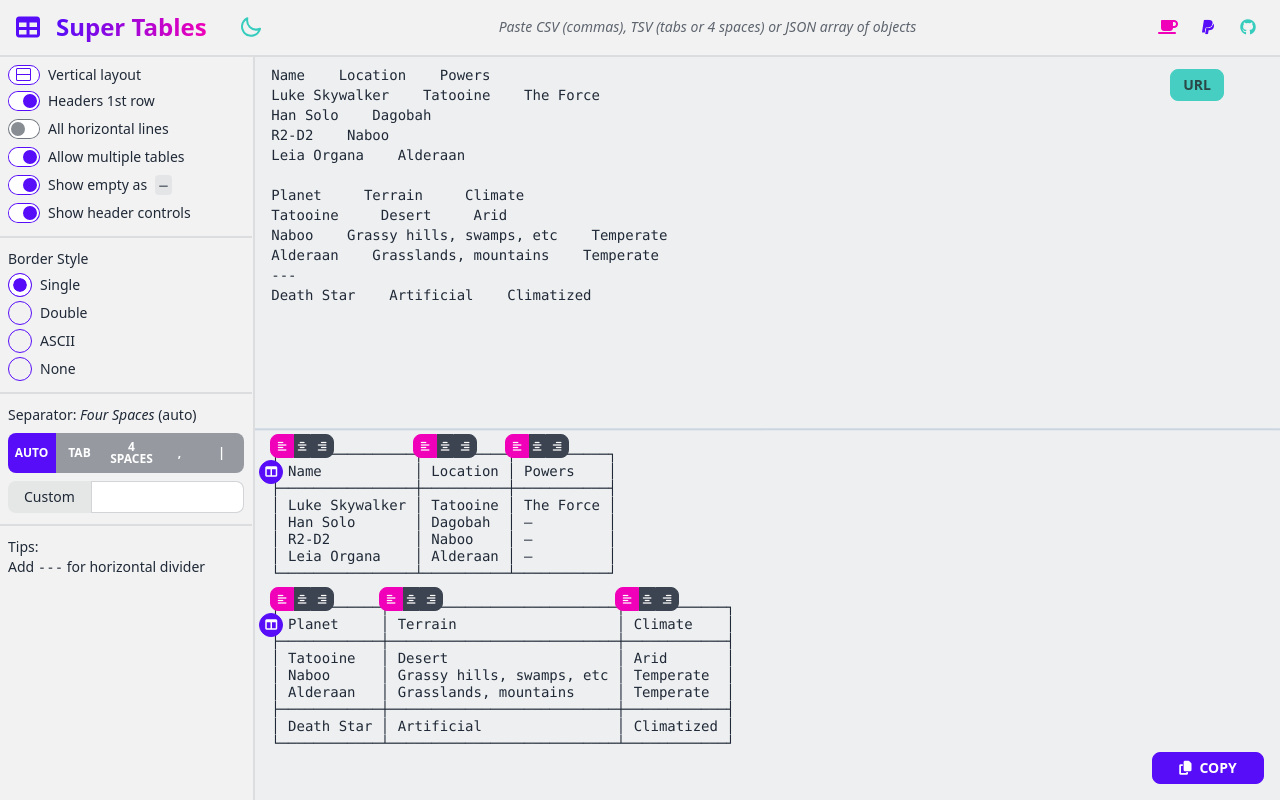
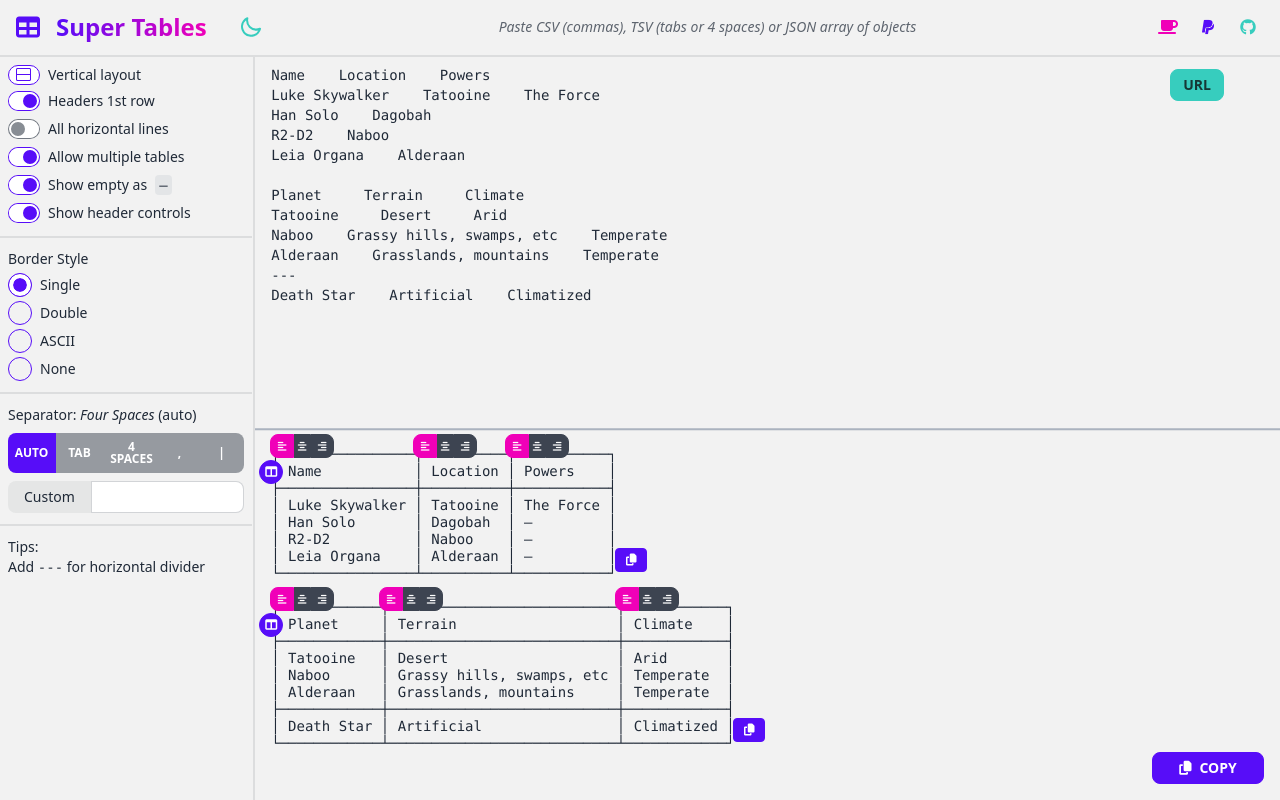
Before and after one commit to jelitter/super-tables, an Angular app: page / in a window 1280 px wide. Both pictures are taken after a click on the label "Show header controls". Built offline with nearby package versions, Linux system fonts and the light colour scheme.

Commit message:
✨ Add Copy subtable

```diff
--- a/src/components/tables/tables.component.html
+++ b/src/components/tables/tables.component.html
@@ -2,7 +2,9 @@
   <form [noValidate]="true" (change)="onSettingsChange()" class="flex flex-col">
     <div class="flex flex-col gap-1 p-2 pb-1 settings">
       <label for="layout" class="flex gap-2 cursor-pointer">
-        <label class="w-8 h-5 bg-white dark:bg-transparent border rounded-full swap swap-rotate text-primary border-primary transition-colors">
+        <label
+          class="w-8 h-5 transition-colors bg-white border rounded-full dark:bg-transparent swap swap-rotate text-primary border-primary"
+        >
           <input type="checkbox" [(ngModel)]="isVertical" name="layout" id="layout" />
           <svg class="w-6 h-6 swap-on" viewBox="-4 -4 24 24" fill="none" xmlns="http://www.w3.org/2000/svg">
             <path
@@ -199,7 +201,7 @@
   <div
     #input
     id="input-text"
-    class="absolute px-4 py-2 overflow-auto text-sm transition-all right-top outline-0 :active:border-2 bg-slate-300/10"
+    class="absolute px-4 py-2 overflow-auto text-sm transition-all right-top outline-0 :active:border-2"
     [ngClass]="{ 'w-full h-1/2': isVertical, 'w-1/2 h-full': !isVertical }"
     contenteditable="true"
     (input)="onInputChanged($event)"
@@ -222,8 +224,8 @@
   <div
     class="relative w-full overflow-auto transition-transform h-1/2"
     [ngClass]="{
-      'h-1/2 translate-y-full border-t-slate-300 border-t-2': isVertical,
-      'w-1/2 translate-x-full border-l-slate-300 border-l-2': !isVertical
+      'h-1/2 translate-y-full border-t-slate-500/50 border-t-2': isVertical,
+      'w-1/2 translate-x-full border-l-slate-500/50 border-l-2': !isVertical
     }"
   >
     <div class="absolute flex-col w-full h-full ml-1 bg-scroll columns-controls" [@fadeInOut]>
@@ -238,13 +240,13 @@
             'opacity-100 pointer-events-all': showHeaderControls || hoveredSubTable === i
           }"
         >
-          <div class="z-20 dropdown">
+          <div class="z-40 dropdown">
             <label tabindex="0" class="w-6 h-6 rounded-full btn btn-xs btn-primary">
               <i class="fa-solid fa-table-columns"></i>
             </label>
             <ng-select
               tabindex="0"
-              class="w-fit min-w-[300px] h-8 dropdown-content"
+              class="w-fit min-w-[300px] h-8 dropdown-content "
               [appearance]="'headers'"
               [closeOnSelect]="false"
               [multiple]="true"
@@ -256,6 +258,30 @@
             >
             </ng-select>
           </div>
+        </div>
+
+        <div
+          class="absolute w-8 transition-all"
+          [ngStyle]="{
+            height: configs[0].height + 'px)',
+            'margin-top': configs[0].height - 20 + 'px',
+            'margin-left': getSubTableWidth(i) + 'px'
+          }"
+        >
+          <button
+            class="relative z-20 w-8 h-6 transition-all rounded btn btn-primary btn-xs"
+            [class.btn-success]="copiedSubTable === i"
+            (mouseenter)="onMouseEnter(i)"
+            [ngStyle]="{ 'margin-top': 'calc(' + getSubTableMarginTop(i) + 'px)' }"
+            [class.opacity-100]="showHeaderControls || hoveredSubTable === i"
+            [ngClass]="{
+              'opacity-0 pointer-events-none': !showHeaderControls && hoveredSubTable !== i,
+              'opacity-100 pointer-events-all': showHeaderControls || hoveredSubTable === i
+            }"
+            (click)="copySubTable(i)"
+          >
+            <i class="fas fa-copy"></i>
+          </button>
         </div>
       </ng-container>
     </div>
@@ -278,7 +304,9 @@
             }"
             class="rounded opacity-0 inline-table mt-[-4px] transition-all p-1"
             [class.opacity-100]="showHeaderControls"
-            [ngClass]="{ 'hover:opacity-100 hover:bg-slate-400/20': !showHeaderControls }"
+            [ngClass]="{
+              'hover:opacity-100 hover:bg-slate-300/20 dark:hover:bg-slate-500/20 drop-shadow': !showHeaderControls
+            }"
           >
             <div class="justify-center btn-group flex-nowrap" [@fadeInOut]="showHeaderControls">
               <button
@@ -310,14 +338,14 @@
 
     <div
       id="output-text"
-      class="absolute w-full h-full p-4 overflow-auto text-sm leading-[17px] transition-all right-bottom border-slate-500 bg-slate-300/10 inline-table"
+      class="absolute w-full h-full p-4 overflow-auto text-sm leading-[17px] transition-all right-bottom border-slate-500 inline-table"
       [class.dark:text-green-500]="copied"
       [@fadeInOut]="uuid"
     >{{ outputText }}</div>
   </div>
 
   <button
-    class="absolute gap-2 opacity-0 btn btn-primary btn-sm bottom-4 right-4 w-28"
+    class="absolute gap-2 transition-colors opacity-0 btn btn-primary btn-sm bottom-4 right-4 w-28"
     [class.opacity-100]="outputText.length > 0"
     [class.btn-success]="copied"
     (click)="copyToClipboard()"
--- a/src/components/tables/tables.component.ts
+++ b/src/components/tables/tables.component.ts
@@ -20,6 +20,7 @@
   private rowHeight: number = 0;
   private timeout?: NodeJS.Timeout;
   private textWidths: Map<number, number> = new Map();
+  private subTableWidths: Map<number, number> = new Map();
 
   public Separators = {
     AUTO_DETECT: 'auto',
@@ -41,10 +42,12 @@
   public borders = ['honeywell', 'norc', 'ramac', 'void'];
   public columnConfigs: ColumnConfig[][] = [];
   public copied = false;
+  public copiedSubTable: number | null = null;
   public customSeparator: string = null!;
   public distance: number = 0;
   public hoveredSubTable: number | null = null;
   public inputText: string | null = initialSettings.input;
+  public isVertical = true;
   public outputText: string = initialSettings.output;
   public previousOutputText: string = '';
   public selectedColumns: string[][] = [];
@@ -57,7 +60,6 @@
   public subTables: string[][] = [];
   public urlInput = initialSettings.url;
   public uuid: string = '';
-  public isVertical = true;
 
   get isUrlInputValid(): boolean {
     return isValidUrl((this.urlInput ?? '').trim());
@@ -170,6 +172,7 @@
     this.columnConfigs = [];
     this.selectedColumns = [];
     this.subTables = [];
+    this.subTableWidths.clear();
   }
 
   private drawTable() {
@@ -377,6 +380,14 @@
     }, 1000);
   }
 
+  public async copySubTable(subTableIndex: number) {
+    await navigator.clipboard.writeText(this.subTables[subTableIndex].join('\n'));
+    this.copiedSubTable = subTableIndex;
+    setTimeout(() => {
+      this.copiedSubTable = null;
+    }, 1000);
+  }
+
   private debounceFunction(func: CallableFunction, wait = 100, immediate = false) {
     const later = () => {
       this.timeout = undefined;
@@ -423,6 +434,21 @@
     }
 
     return this.subTables[subTableIndex - 1].length * this.rowHeight + this.getSubTableMarginTop(subTableIndex - 1);
+  }
+
+  public getSubTableWidth(subTableIndex: number): number {
+    return this.columnConfigs[subTableIndex]
+      .filter(t => this.selectedColumns[subTableIndex].includes(t.id))
+      .reduce((acc, c) => acc + c.width.px, 20);
+
+    // if (!this.subTableWidths.has(subTableIndex)) {
+    //   const width = this.columnConfigs[subTableIndex]
+    //     .filter(t => this.selectedColumns[subTableIndex].includes(t.id))
+    //     .reduce((acc, c) => acc + c.width.px, 0);
+    //   this.subTableWidths.set(subTableIndex, width + 20);
+    // }
+
+    // return this.subTableWidths.get(subTableIndex) ?? 0;
   }
 
   public fetchUrl = async () => {
```
